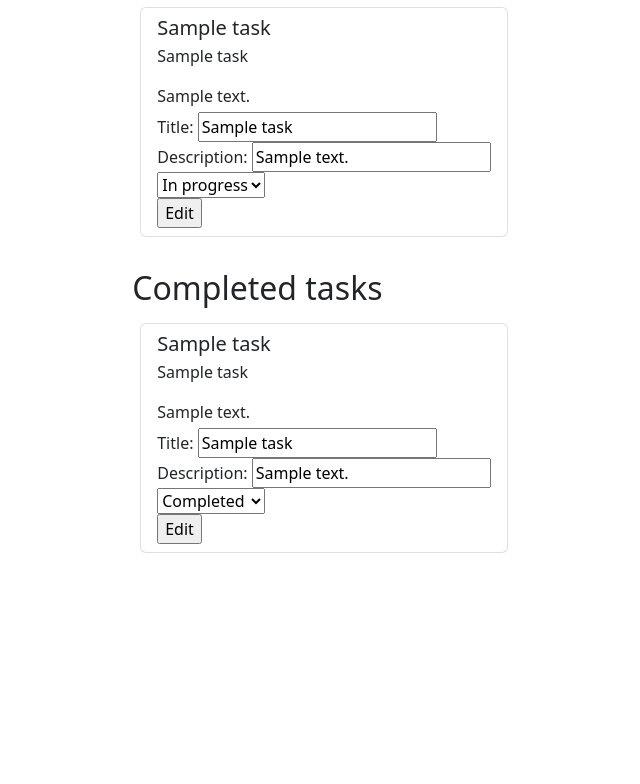
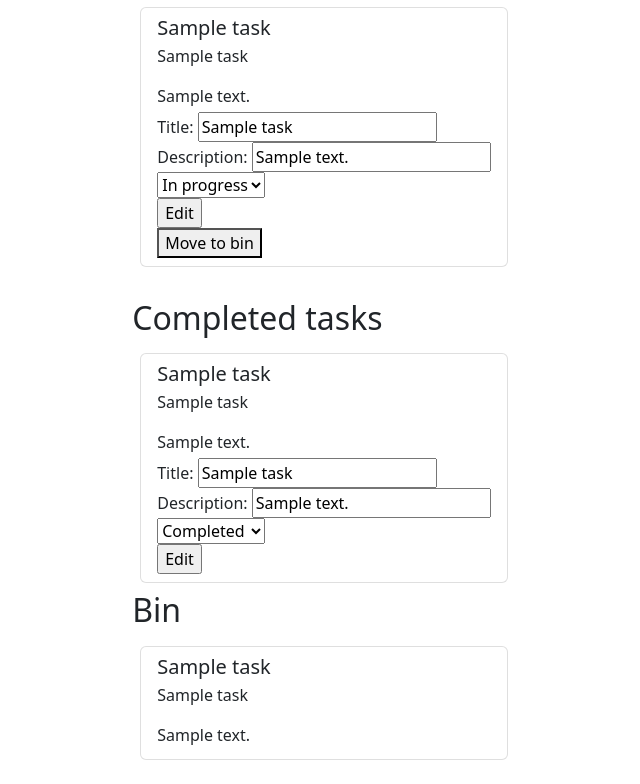
Before and after one commit to Adalberto-Vieira/task_list_test, a Flask app: template taskList/templates/index.html in a window 1280 px wide. Shown: the part 259-1043 px from the top of the page, without its empty margins (316-956 px from the left). Before the commit the page ends 812 px from the top, so only its background shows below. Run offline with Flask 3, Linux system fonts and the light colour scheme; the template is opened without the code that fills it: most values are stand-ins (such as "Sample title", 1, 10 or a date in 2020).

Commit message:
Inclusao delete task

```diff
--- a/taskList/templates/index.html
+++ b/taskList/templates/index.html
@@ -48,6 +48,9 @@
                                 <input type="hidden" id="id" name="id" value="{{task}}"><br>
                                 <input type="submit" value="Edit"></input>
                             </form>
+                            <form action="{{ url_for('site.move_bin',id=task)}}" id="form" class="form" method='POST'>
+                                <button type="submit"> Move to bin </button>
+                            </form>
                         </li>
                     {% endfor %}
 
@@ -81,6 +84,23 @@
 
                     </ul>
                 </div>
+
+                <h2> Bin </h2>
+                <div class="p-2 bd-highlight">
+                    <ul class="list-group">
+                    {% for task in bin %}
+                        <li class="list-group-item list-group-item-action flex-column align-items-start">
+                            <div class="d-flex w-100 justify-content-between">
+                                <h5 class="mb-1">{{bin[task]["title"]}}</h5>
+                            </div>
+                            <p>{{task}}</p>
+                            <p class="mb-1">{{bin[task]["description"]}}</p>
+                        </li>
+                    {% endfor %}
+
+                    </ul>
+                </div>
+
             </div>
         </div>
 
```
Also changed, not shown: taskList/ext/site/main.py (+14 -1 lines), taskList/ext/site/task_list.py (+21 -0 lines), tests/test_task_list.py (+24 -1 lines).
